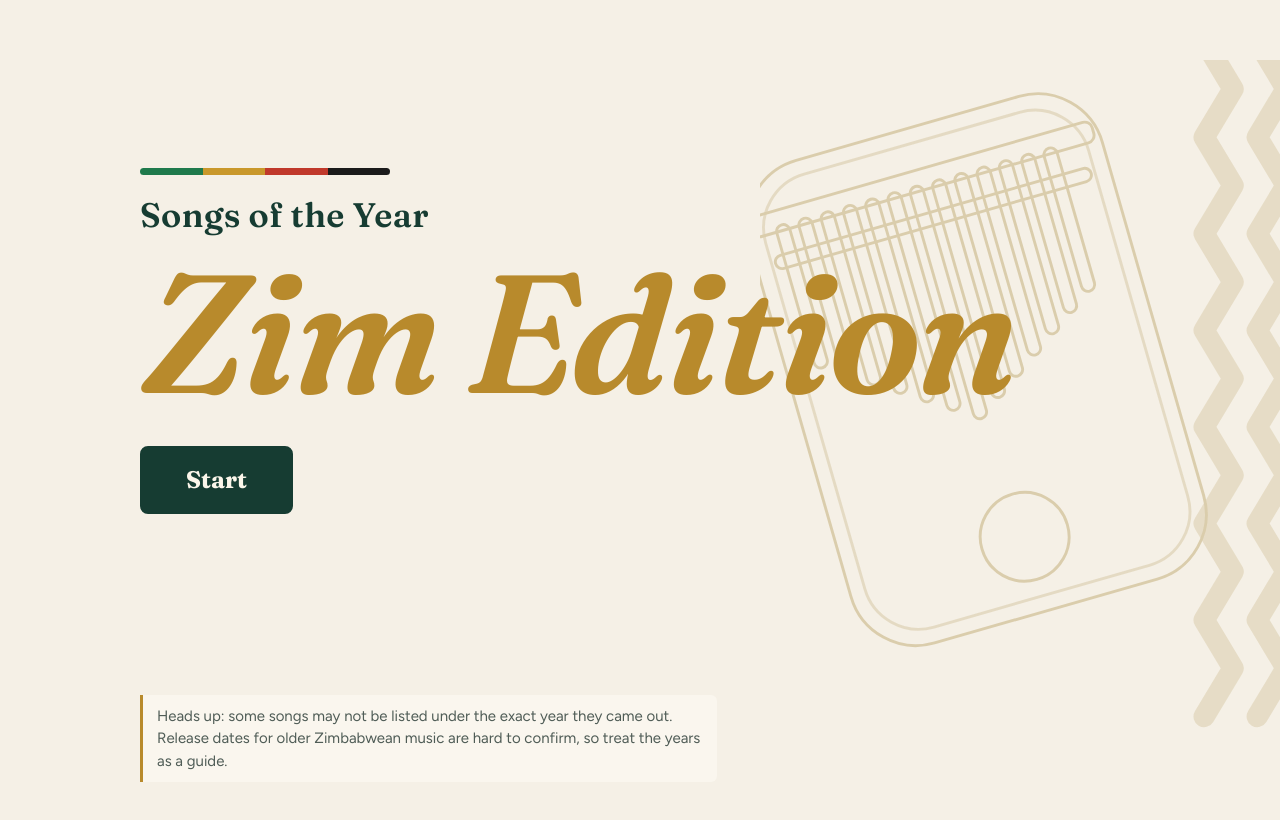
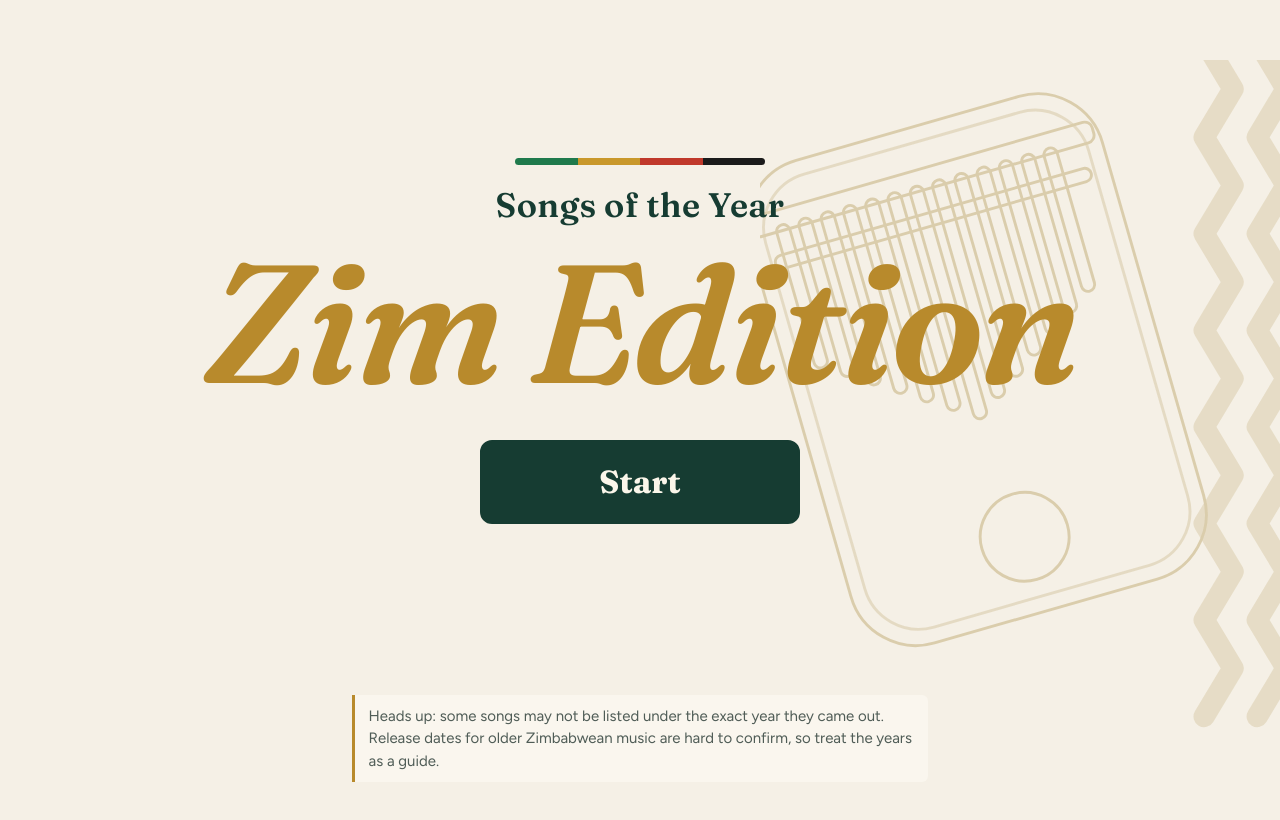
Before and after one commit to cyko13/Zimsongs, a website: page public/index.html in a window 1280 px wide. Drawn offline with Linux system fonts and the light colour scheme; no server answers.

Commit message:
Start page: bigger Start button, centred layout
Co-Authored-By: Claude Opus 5.5 <noreply@anthropic.com>
Claude-Session: https://claude.ai/code/session_01EaBB9kneAZ2HaziNBF7Tk3

```diff
--- a/public/index.html
+++ b/public/index.html
@@ -59,11 +59,11 @@ button{font:inherit}
 
 /* Start page */
 .start{min-height:calc(100svh - 90px);display:grid;grid-template-rows:1fr auto;padding-block:24px 18px}
-.start .center{align-self:center;display:grid;justify-items:start;gap:14px}
+.start .center{align-self:center;display:grid;justify-items:center;text-align:center;gap:14px}
 .start .kicker{font-family:var(--display);font-weight:600;font-size:clamp(22px,3.4vw,34px);letter-spacing:.01em;margin:0;color:var(--fg)}
 .start h1.title{font-size:clamp(64px,15vw,168px);line-height:.92;margin:0;font-style:italic;color:var(--gold)}
-.start .btn.big{margin-top:22px}
-.start .disclaimer{align-self:end;margin-top:36px}
+.start .btn.big{margin-top:26px;min-height:84px;min-width:min(320px,100%);padding:20px 64px;font-size:32px;border-radius:12px}
+.start .disclaimer{align-self:end;justify-self:center;margin-top:36px}
 body.is-start .top{display:none}
 body.is-start .start{min-height:100svh}
 .start .lede{font-size:clamp(19px,2.4vw,24px)}
```
